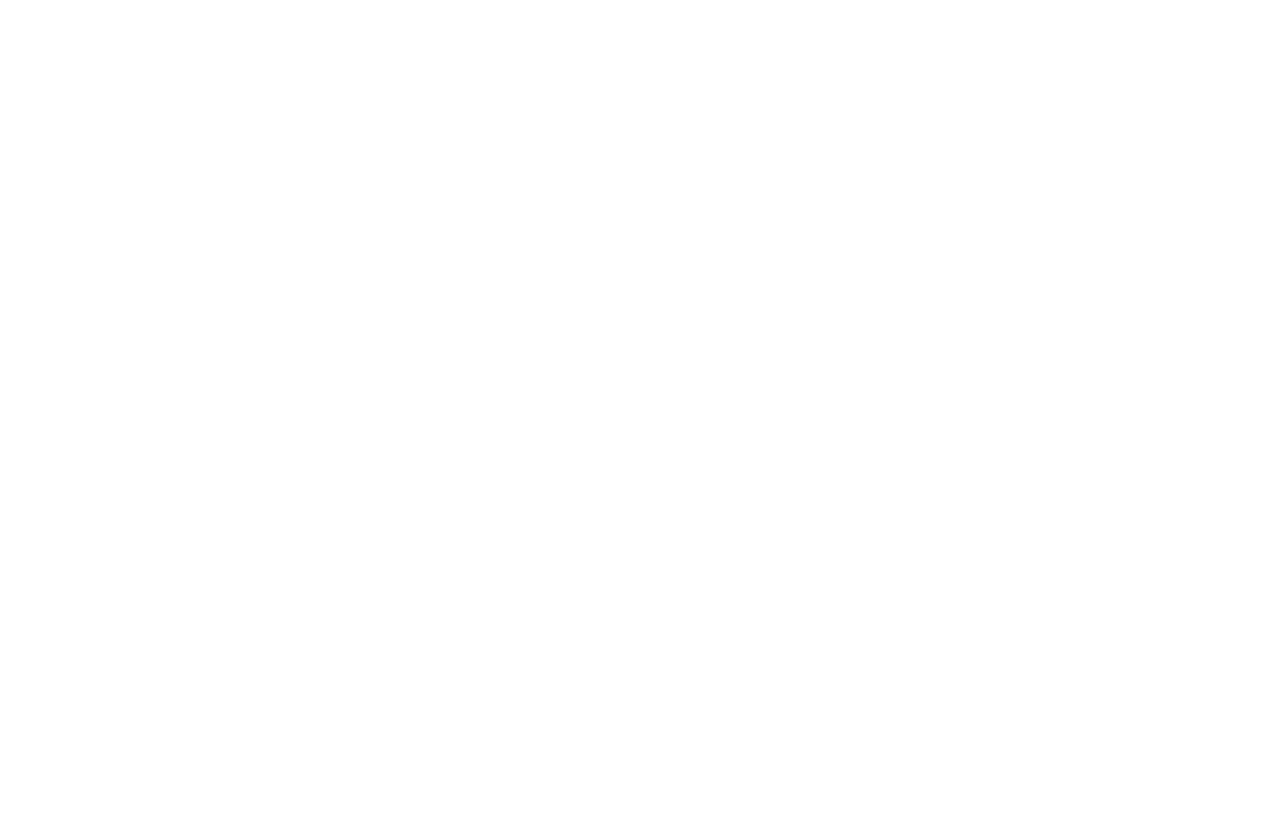
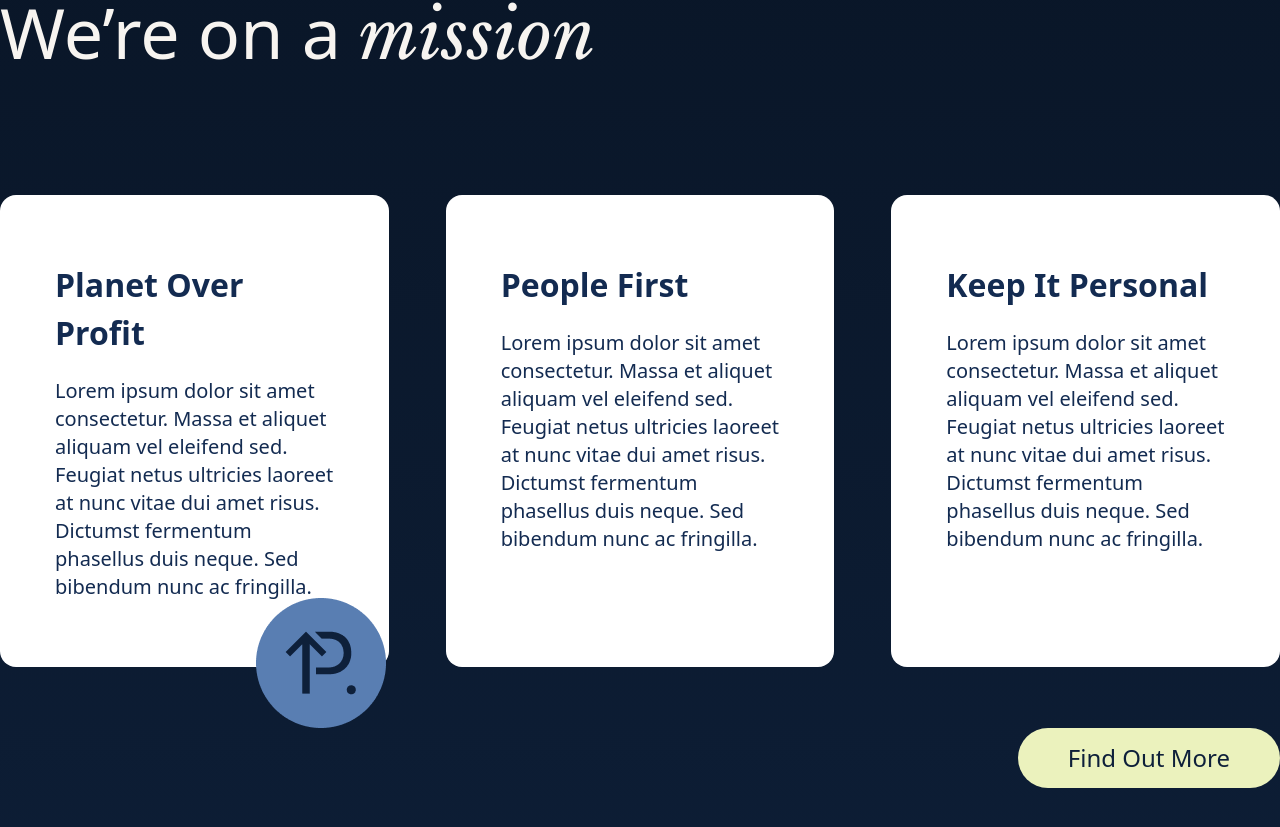
Before and after one commit to MamtazDev/plant-it, a Next.js app: page / in a window 1280 px wide. Shown: the part 2087-2914 px from the top of the page. Before the commit the page ends 1906 px from the top, so only its background shows below. Built offline with nearby package versions, Linux system fonts and the light colour scheme.

Commit message:
mission section add

```diff
--- /dev/null
+++ b/src/Components/Home/Mission.js
@@ -0,0 +1,44 @@
+import React from "react";
+import plan from "../../assets/plan-lock.png";
+
+const Mission = () => {
+  const details = ["Planet over profit", "People first", "Keep it personal"];
+  return (
+    <div className="mission pt-[168px] pb-[176px]">
+      <div className="container mx-auto">
+        <p className="subtitle text-[#F7F4F0] mb-[116px]">
+          We’re on a <span>mission</span>{" "}
+        </p>
+        <div className="relative">
+          <div className="grid grid-cols-3 gap-[57px] pb-[61px] ">
+            {details.map((data, index) => (
+              <div
+                className="bg-white rounded-2xl px-[55px] py-[66px] text-[#132B51]"
+                key={index}
+              >
+                <p className=" text-[32px] font-semibold capitalize mb-5">
+                  {data}
+                </p>
+                <p className="text-xl font-light">
+                  Lorem ipsum dolor sit amet consectetur. Massa et aliquet
+                  aliquam vel eleifend sed. Feugiat netus ultricies laoreet at
+                  nunc vitae dui amet risus. Dictumst fermentum phasellus duis
+                  neque. Sed bibendum nunc ac fringilla.
+                </p>
+              </div>
+            ))}
+          </div>
+          <img className="absolute bottom-0 left-[20%]" src={plan.src} alt="" />
+        </div>
+
+        <div className="text-end">
+          <button className="bg-[#EBF2BD] rounded-[80px] text-[#0E203A] text-2xl font-light capitalize py-[14px] px-[50px]">
+            find out more
+          </button>
+        </div>
+      </div>
+    </div>
+  );
+};
+
+export default Mission;
--- a/src/Components/Home/Recruitment.js
+++ b/src/Components/Home/Recruitment.js
@@ -10,7 +10,10 @@
         alt=""
       />
       <div className="container max-w-[970px] mx-auto">
-        <p className="subtitle  mb-[103px]">
+        <p
+          className="subtitle
+        text-center  mb-[103px] text-[#0E203A]"
+        >
           The recruitment company that cares more about{" "}
           <span>people and planet</span> than profit.
         </p>
--- a/src/pages/index.js
+++ b/src/pages/index.js
@@ -1,4 +1,5 @@
 import Banner from "@/Components/Home/Banner";
+import Mission from "@/Components/Home/Mission";
 import Recruitment from "@/Components/Home/Recruitment";
 import Header from "@/Shared/Header";
 
@@ -8,6 +9,7 @@
       <Header />
       <Banner />
       <Recruitment />
+      <Mission/>
     </div>
   );
 }
--- a/src/styles/globals.css
+++ b/src/styles/globals.css
@@ -63,8 +63,6 @@
 }
 
 .subtitle {
-  color: #0E203A;
-  text-align: center;
   font-size: 70px;
   font-style: normal;
   font-weight: 400;
@@ -77,3 +75,7 @@
   font-style: italic;
   line-height: 130%;
 }
+
+.mission{
+  background-image: linear-gradient(180deg, #091526 0%, #0E203A 122.41%);
+}
```
Also changed, not shown: src/assets/plan-lock.png (added).
